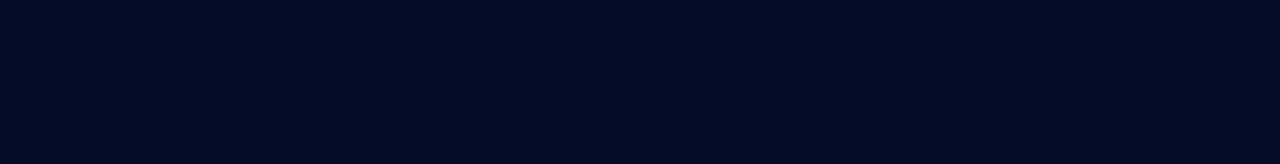
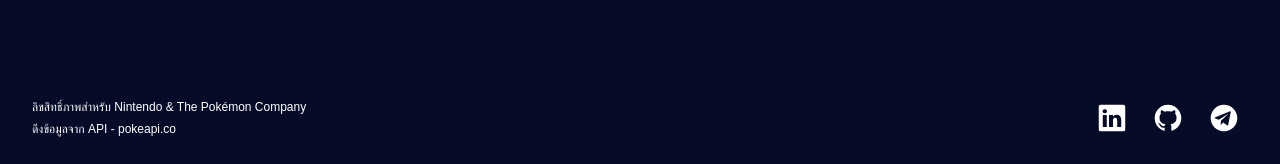
Before and after one commit to nckvDev/pokedex-react-ts, a React (Vite) app: page / in a window 1280 px wide. Shown: the part 1648-1812 px from the top of the page. Before the commit the page ends 1450 px from the top, so only its background shows below. Built offline with nearby package versions, Linux system fonts and the light colour scheme; no server answers.

Commit message:
feat: footer

```diff
--- a/src/App.tsx
+++ b/src/App.tsx
@@ -1,6 +1,7 @@
 import { useEffect, useRef, useState } from 'react'
 import { fetchPokemonList } from './api/fetchPokemonList'
 import { HeroSection } from './components/HeroSection'
+import { Footer } from './components/Layout/Footer'
 import { Pokedex } from './components/Pokedex'
 import { PokemonModal } from './components/PokemonModal'
 import { SearchBar } from './components/SearchBar'
@@ -19,11 +20,11 @@
   const searchBarRef = useRef<HTMLDivElement>(null)
 
   useEffect(() => {
-    ;async () => {
+    ;(async () => {
       setLoading(true)
       setPokemonList(await fetchPokemonList(1))
       setLoading(false)
-    }
+    })()
   }, [])
 
   useEffect(() => {
@@ -68,6 +69,7 @@
         searchBarRef={searchBarRef}
         disabledButton={disabledButton}
       />
+      <Footer />
       {pokemonData && modal && <PokemonModal setModal={setModal} pokemonData={pokemonData} />}
     </>
   )
--- /dev/null
+++ b/src/components/Layout/Footer/index.tsx
@@ -0,0 +1,17 @@
+import React from 'react'
+import { SocialMedia } from '../../SocialMedia'
+import * as C from './styles'
+
+export const Footer = () => {
+  return (
+    <div className='main-container'>
+      <C.Container>
+        <C.Copy>
+          <span>ลิขสิทธิ์ภาพสำหรับ Nintendo & The Pokémon Company</span>
+          <span>ดึงข้อมูลจาก API - pokeapi.co</span>
+        </C.Copy>
+        <SocialMedia />
+      </C.Container>
+    </div>
+  )
+}
--- /dev/null
+++ b/src/components/Layout/Footer/styles.ts
@@ -0,0 +1,27 @@
+import styled from 'styled-components'
+
+export const Container = styled.footer`
+  display: flex;
+  justify-content: space-between;
+  align-items: center;
+  border-bottom: 1px solid #24293f;
+  padding: 1.5rem 0;
+
+  @media (max-width: 500px) {
+    flex-direction: column;
+    align-items: flex-start;
+    gap: 1.5rem;
+  }
+`
+
+export const Copy = styled.div`
+  display: flex;
+  flex-direction: column;
+  gap: 0.25rem;
+
+  span {
+    font-size: 0.75rem;
+    line-height: 150%;
+    font-weight: 400;
+  }
+`
```
